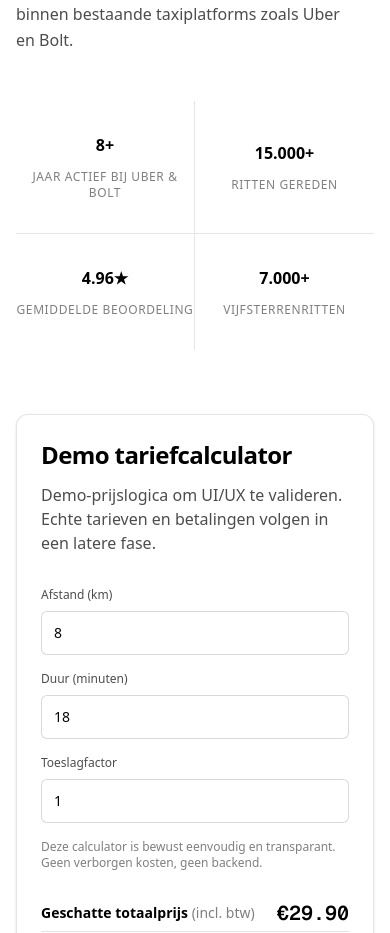
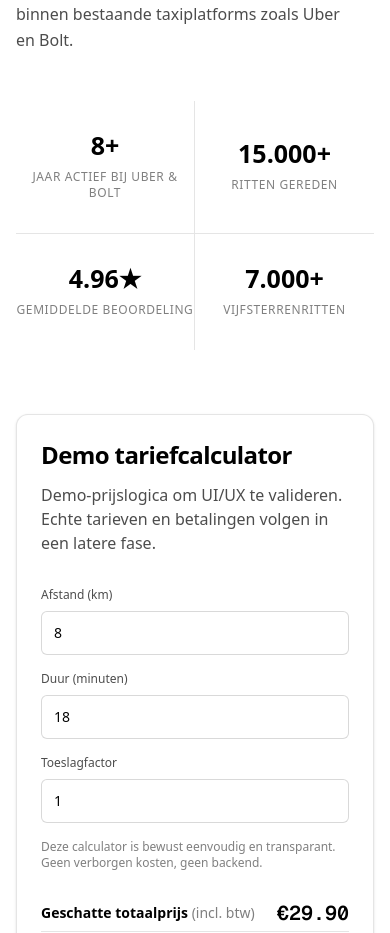
Before and after one commit to Taksyeu/Taksy, a Next.js app: page / in a window 390 px wide. Shown: the part 4805-5738 px from the top of the page. Built offline with nearby package versions, Linux system fonts and the light colour scheme.

Commit message:
Section 3 mobile stat font size increase to 25px

```diff
--- a/src/components/landing/TrackRecordSection.tsx
+++ b/src/components/landing/TrackRecordSection.tsx
@@ -50,7 +50,7 @@ export function TrackRecordSection() {
                 (idx > 0 ? ' lg:border-l lg:border-black/10' : '')
               }
             >
-              <div className="text-[16px] font-bold leading-[24px] text-black md:text-[30px] md:font-bold md:leading-[36px] lg:text-[48px] lg:leading-[48px]">
+              <div className="text-[25px] font-bold leading-[24px] text-black md:text-[30px] md:font-bold md:leading-[36px] lg:text-[48px] lg:leading-[48px]">
                 {metric.value}
               </div>
               <div className="mt-3 text-xs font-medium uppercase tracking-wider text-black/50">{metric.label}</div>
```
